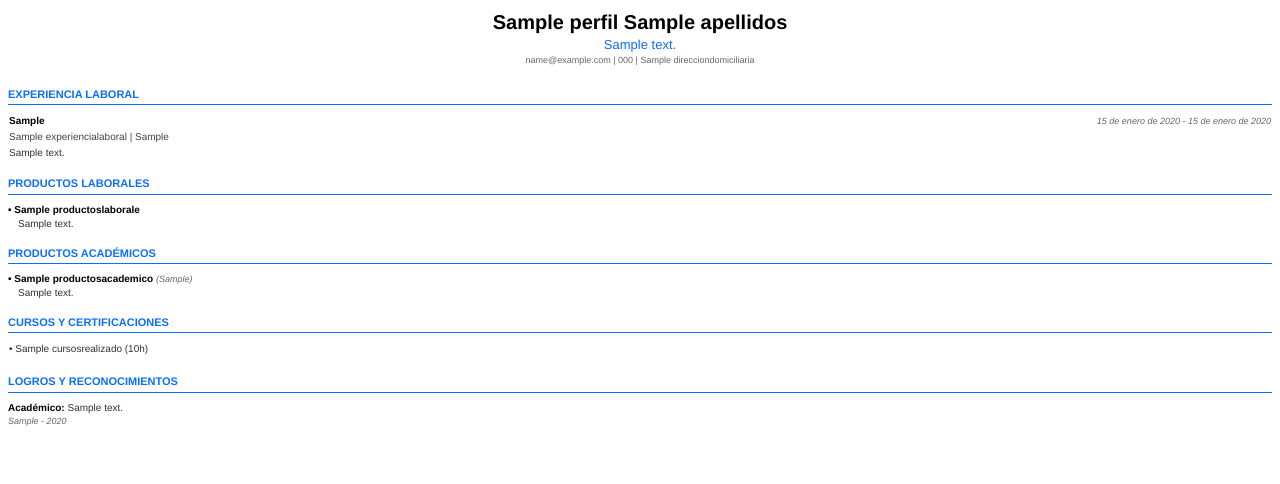
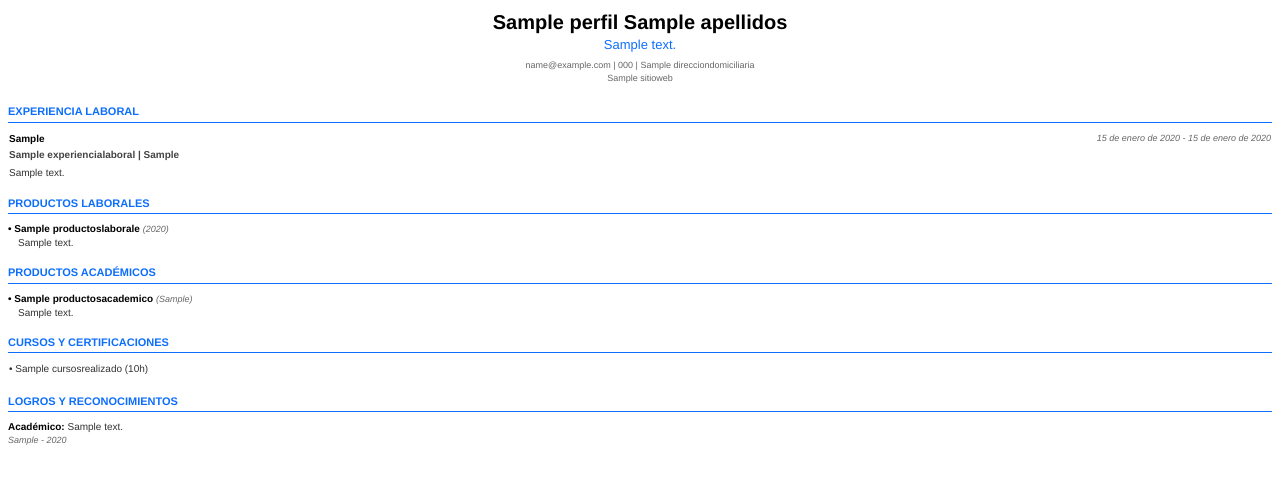
Before and after one commit to 10SEBASG01/CV-JANDRY-GUARANDA, a Django app: template Perfil/templates/cv_pdf_maestro.html in a window 1280 px wide. Shown: the top 484 px of the page. Run offline with Django 5.2, Linux system fonts and the light colour scheme; tables that the repository leaves empty hold one stand-in row (values such as "Sample post"); the template is opened without the code that fills it: values that come from a table or form of the project are taken from there, most other values are stand-ins (such as "Sample title", 1, 10 or a date in 2020).

Commit message:
Vigesimo Noveno Commit Proyecto

```diff
--- a/Perfil/templates/cv_pdf_maestro.html
+++ b/Perfil/templates/cv_pdf_maestro.html
@@ -5,7 +5,6 @@
     <style>
         @page { size: a4; margin: 1.5cm; }
         body {
-            background-color: white;
             font-family: Helvetica, Arial, sans-serif;
             font-size: 10px;
             color: #333;
@@ -24,12 +23,12 @@
         }
         .header-cv { text-align: center; margin-bottom: 20px; }
         .nombre { font-size: 20px; font-weight: bold; color: #000; }
-        .subtitulo { font-size: 13px; color: #0d6efd; }
+        .subtitulo { font-size: 13px; color: #0d6efd; margin-bottom: 5px; }
         .contacto { color: #666; font-size: 9px; }
         .item-titulo { font-weight: bold; color: #000; }
         .fecha { color: #666; font-style: italic; font-size: 9px; }
         table { width: 100%; border-collapse: collapse; }
-        .tabla-item { margin-bottom: 8px; width: 100%; }
+        .tabla-item { margin-bottom: 10px; width: 100%; }
     </style>
 </head>
 <body>
@@ -39,6 +38,7 @@
             <div class="subtitulo">{{ perfil.descripcionperfil }}</div>
             <div class="contacto">
                 {{ perfil.email_contacto }} | {{ perfil.telefonofijo }} | {{ perfil.direcciondomiciliaria }}
+                {% if perfil.sitioweb %}<br>{{ perfil.sitioweb }}{% endif %}
             </div>
         </div>
 
@@ -47,27 +47,34 @@
             <table class="tabla-item">
                 <tr>
                     <td class="item-titulo">{{ exp.cargodesempenado }}</td>
-                    <td style="text-align: right;" class="fecha">{{ exp.fechainiciogestion }} - {{ exp.fechafingestion|default:"Actualidad" }}</td>
+                    <td style="text-align: right;" class="fecha">
+                        {{ exp.fechainiciogestion }} - {{ exp.fechafingestion|default:"Actualidad" }}
+                    </td>
                 </tr>
-                <tr><td colspan="2" style="color: #444;">{{ exp.nombrempresa }} | {{ exp.lugarempresa }}</td></tr>
-                <tr><td colspan="2">{{ exp.descripcionfunciones }}</td></tr>
+                <tr>
+                    <td colspan="2" style="color: #444; font-weight: bold;">{{ exp.nombrempresa }} | {{ exp.lugarempresa }}</td>
+                </tr>
+                <tr>
+                    <td colspan="2" style="padding-top: 3px; text-align: justify;">{{ exp.descripcionfunciones }}</td>
+                </tr>
             </table>
         {% endfor %}
 
         <div class="titulo-seccion">Productos Laborales</div>
         {% for lab in laborales %}
-            <div style="margin-bottom: 5px;">
+            <div style="margin-bottom: 8px;">
                 <span class="item-titulo">• {{ lab.nombreproducto }}</span>
-                <div style="padding-left: 10px;">{{ lab.descripcion }}</div>
+                {% if lab.fechaproducto %}<span class="fecha">({{ lab.fechaproducto|date:"Y" }})</span>{% endif %}
+                <div style="padding-left: 10px; text-align: justify;">{{ lab.descripcion }}</div>
             </div>
         {% endfor %}
 
         <div class="titulo-seccion">Productos Académicos</div>
         {% for acad in academicos %}
-            <div style="margin-bottom: 5px;">
+            <div style="margin-bottom: 8px;">
                 <span class="item-titulo">• {{ acad.nombrerecurso }}</span>
                 <span class="fecha">({{ acad.clasificador }})</span>
-                <div style="padding-left: 10px;">{{ acad.descripcion }}</div>
+                <div style="padding-left: 10px; text-align: justify;">{{ acad.descripcion }}</div>
             </div>
         {% endfor %}
 
@@ -75,14 +82,16 @@
         <table style="width: 100%;">
             {% for curso in cursos %}
                 {% if forloop.counter0|divisibleby:2 %}<tr>{% endif %}
-                    <td style="width: 50%; padding-bottom: 3px;">• {{ curso.nombrecurso }} ({{ curso.totalhoras }}h)</td>
+                    <td style="width: 50%; padding-bottom: 3px;">
+                        • {{ curso.nombrecurso }} ({{ curso.totalhoras }}h)
+                    </td>
                 {% if forloop.counter|divisibleby:2 or forloop.last %}</tr>{% endif %}
             {% endfor %}
         </table>
 
         <div class="titulo-seccion">Logros y Reconocimientos</div>
         {% for rec in reconocimientos %}
-            <div style="margin-bottom: 5px;">
+            <div style="margin-bottom: 8px;">
                 <span class="item-titulo">{{ rec.tiporeconocimiento }}:</span> {{ rec.descripcionreconocimiento }}
                 <div class="fecha">{{ rec.entidadpatrocinadora }} - {{ rec.fechareconocimiento|date:"Y" }}</div>
             </div>
```
Also changed, not shown: Perfil/views.py (+37 -23 lines).
